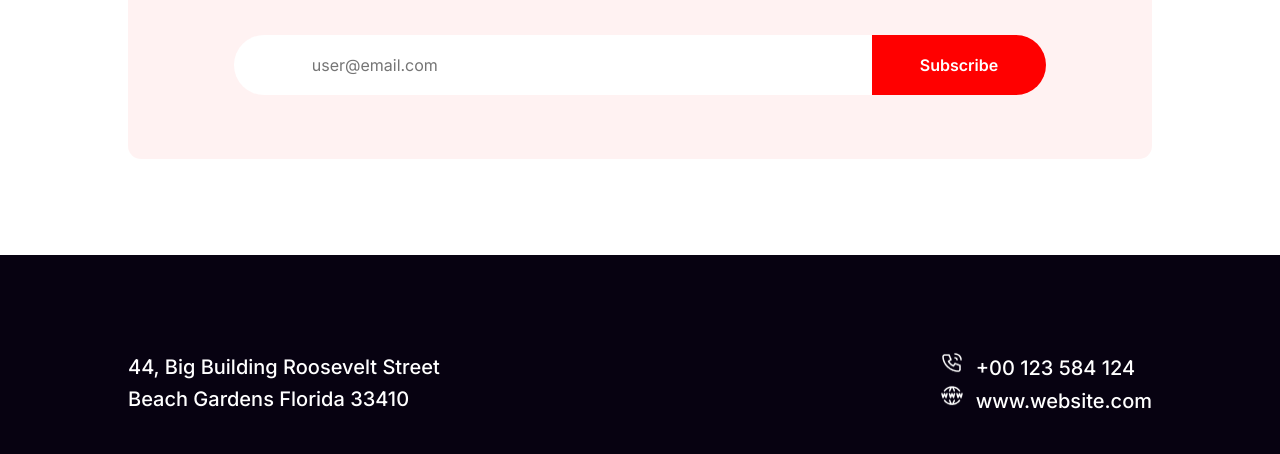
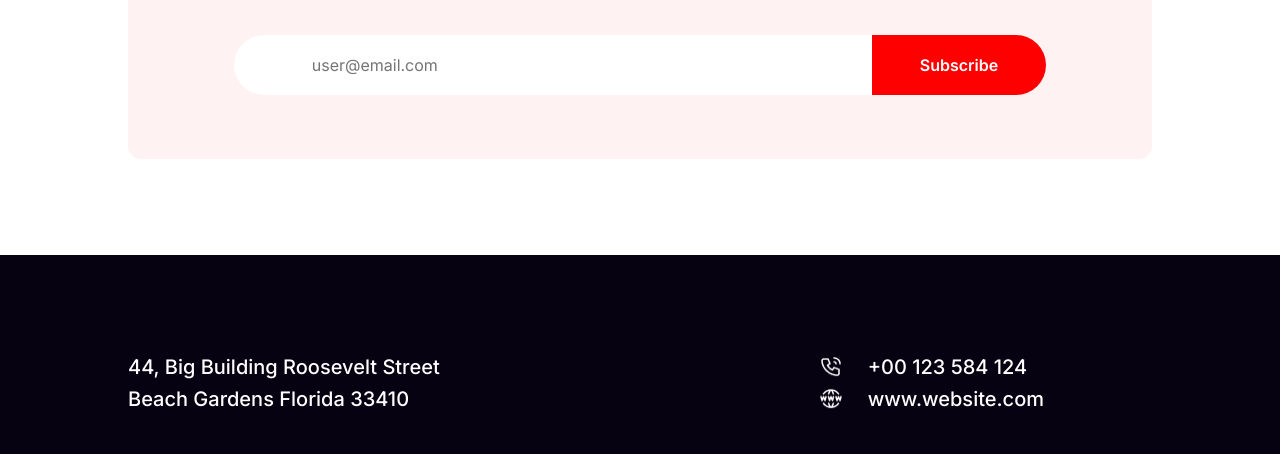
Before and after one commit to Anupam2570632/assignment-1, a plain HTML site: page index.html in a window 1280 px wide. Shown: the part 5148-5602 px from the top of the page. Drawn offline with Linux system fonts and the light colour scheme.

Commit message:
completed

```diff
--- a/index.html
+++ b/index.html
@@ -183,7 +183,7 @@
                 >+00 123 584 124</a
               >
             </div>
-            <div class="websit">
+            <div class="website">
               <img src="resources/Website.png" alt="" /><a href="#"
                 >www.website.com</a
               >
--- a/style.css
+++ b/style.css
@@ -341,6 +341,22 @@ footer {
   font-weight: 500;
   line-height: 32px;
 }
+.caller-web-link {
+  padding-right: 108px;
+  display: flex;
+  flex-direction: column;
+  align-items: start;
+}
+.caller-web-link .call {
+  display: flex;
+  align-items: center;
+  gap: 13px;
+}
+.caller-web-link .website {
+  display: flex;
+  align-items: center;
+  gap: 13px;
+}
 .caller-web-link a {
   color: #fff;
   text-decoration: none;
@@ -389,6 +405,8 @@ footer {
 hr {
   border: 0.8px solid rgba(255, 255, 255, 0.15);
 }
+
+/* subscribe section  */
 .subscribe-section {
   border-radius: 13px;
   background: rgba(255, 0, 0, 0.05);
```
